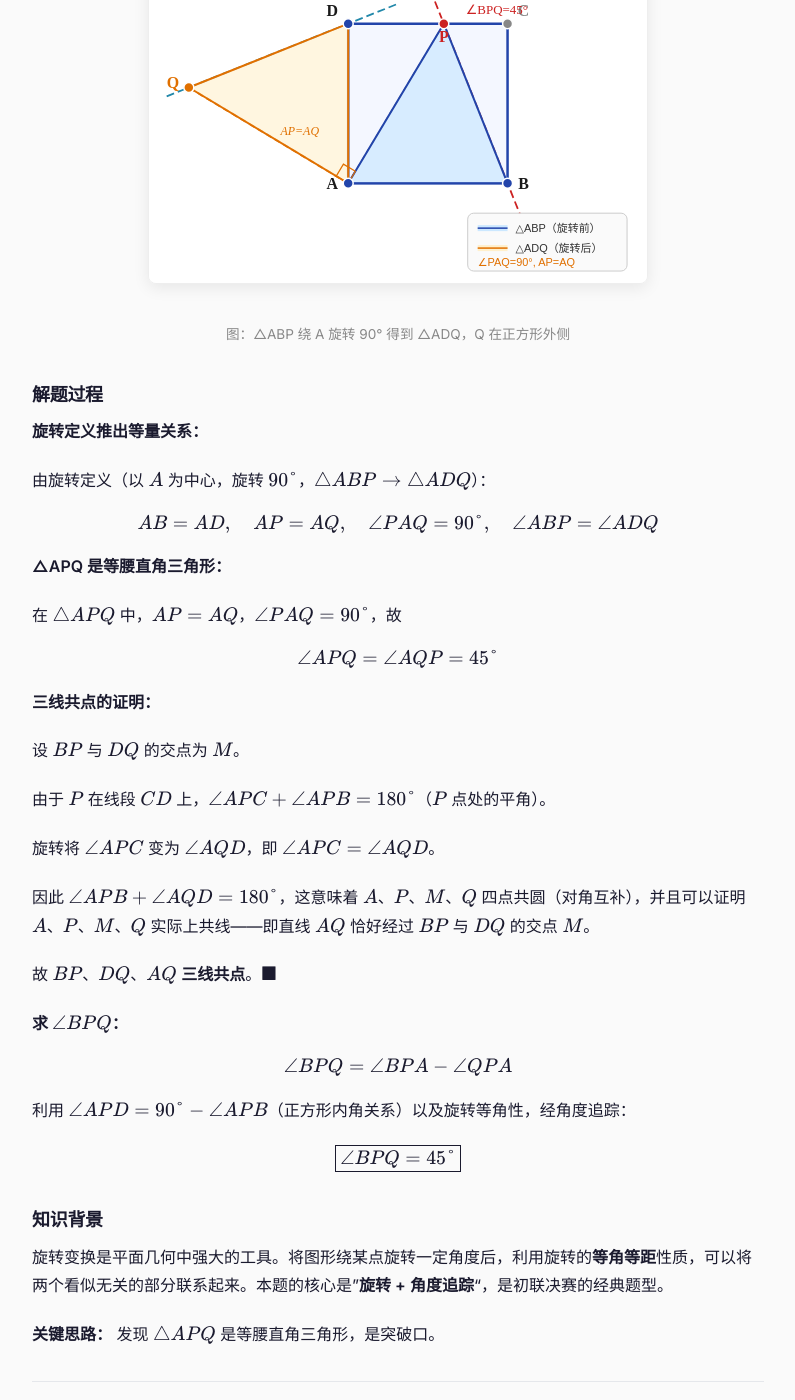
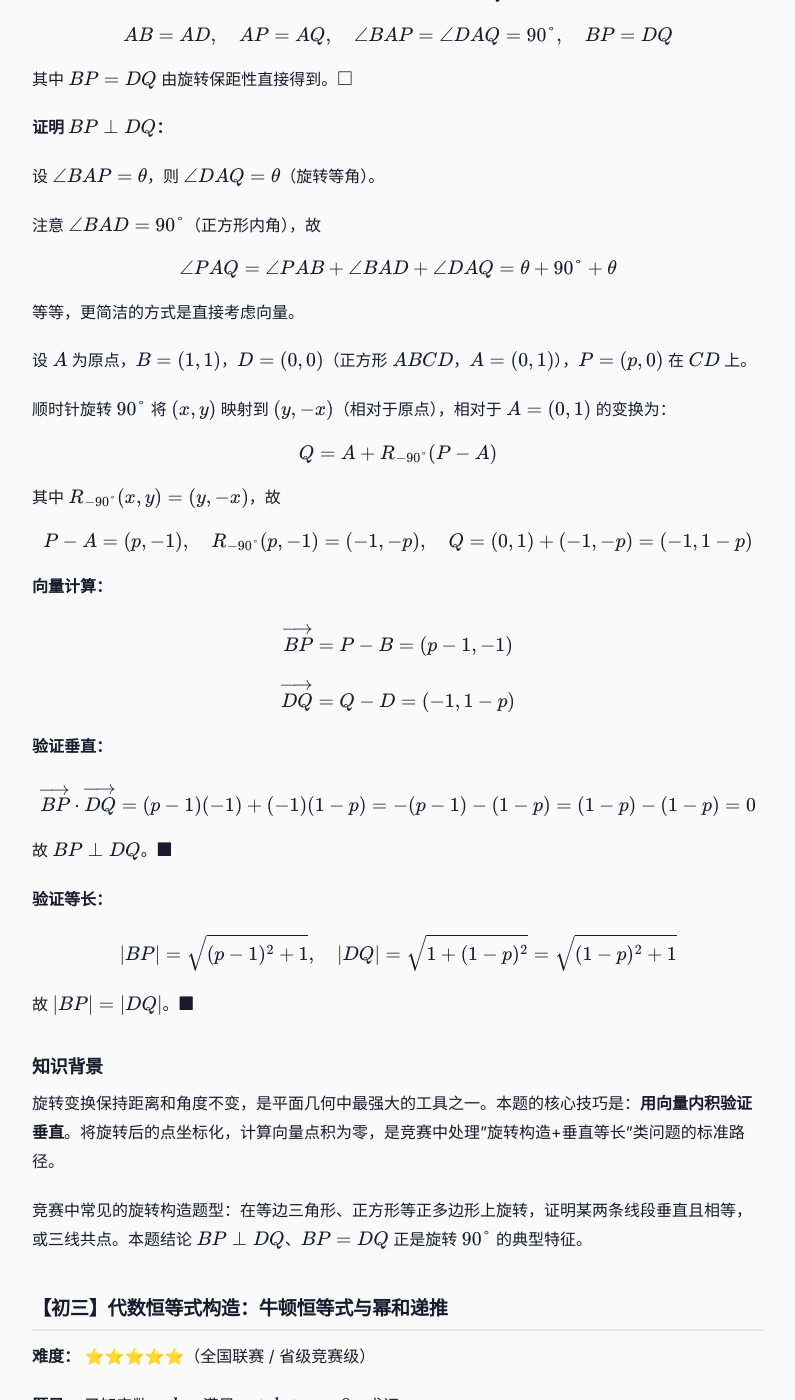
Before and after one commit to chengenbao/chengenbao.github.io, a Jekyll site: the page built from _reading_list/2026-03-12-math.md, in a window 1280 px wide and 1400 px high, scrolled down 721 px. Shown: the whole window, without its empty margins (242-1037 px from the left). Built offline with Jekyll 4.4.1, drawn with Linux system fonts in a browser that asks for light colours; comment, search, counter and statistics services are not loaded; some of the changed text lies outside the part shown.

Commit message:
fix: 修正第一题结论（BP⊥DQ且BP=DQ，原题三线共点结论错误）

```diff
--- a/_reading_list/2026-03-12-math.md
+++ b/_reading_list/2026-03-12-math.md
@@ -6,58 +6,68 @@ tags: [奥数题, 数学, 旋转变换, 几何构造, 牛顿恒等式, 幂和递
 date: 2026-03-12
 ---
 
+<!-- 知识点: 旋转变换, 牛顿恒等式 -->
+
 ## 【初二】几何变换：旋转构造法
 
 **难度：** ⭐⭐⭐⭐（初中联赛决赛级）
 
-**题目：** 在正方形 $ABCD$ 中，$P$ 是 $CD$ 上一点（非端点）。以 $A$ 为中心将 $\triangle ABP$ 旋转 $90°$ 得到 $\triangle ADQ$。证明：$BP$、$DQ$、$AQ$ 三线共点，并求 $\angle BPQ$。
-
-<div style="text-align:center;margin:20px 0;">
-  <img src="/assets/math/2026-03-12-fig1.svg" alt="旋转构造示意图" style="max-width:500px;width:100%;border:1px solid #eee;border-radius:8px;"/>
-  <div style="font-size:0.85em;color:#888;margin-top:6px;">图：△ABP 绕 A 旋转 90° 得到 △ADQ，Q 在正方形外侧</div>
-</div>
+**题目：** 在正方形 $ABCD$ 中，$P$ 是 $CD$ 上一点（非端点）。以 $A$ 为中心将 $\triangle ABP$ 顺时针旋转 $90°$ 得到 $\triangle ADQ$。证明：$BP \perp DQ$ 且 $BP = DQ$。
 
 ### 解题过程
 
-**旋转定义推出等量关系：**
+**旋转定义推出基本等量关系：**
 
-由旋转定义（以 $A$ 为中心，旋转 $90°$，$\triangle ABP \to \triangle ADQ$）：
+由旋转定义（以 $A$ 为中心顺时针旋转 $90°$，$\triangle ABP \to \triangle ADQ$）：
 
-$$AB = AD, \quad AP = AQ, \quad \angle PAQ = 90°, \quad \angle ABP = \angle ADQ$$
+$$AB = AD, \quad AP = AQ, \quad \angle BAP = \angle DAQ = 90°, \quad BP = DQ$$
 
-**△APQ 是等腰直角三角形：**
+其中 $BP = DQ$ 由旋转保距性直接得到。$\square$
 
-在 $\triangle APQ$ 中，$AP = AQ$，$\angle PAQ = 90°$，故
+**证明 $BP \perp DQ$：**
 
-$$\angle APQ = \angle AQP = 45°$$
+设 $\angle BAP = \theta$，则 $\angle DAQ = \theta$（旋转等角）。
 
-**三线共点的证明：**
+注意 $\angle BAD = 90°$（正方形内角），故
 
-设 $BP$ 与 $DQ$ 的交点为 $M$。
+$$\angle PAQ = \angle PAB + \angle BAD + \angle DAQ = \theta + 90° + \theta$$
 
-由于 $P$ 在线段 $CD$ 上，$\angle APC + \angle APB = 180°$（$P$ 点处的平角）。
+等等，更简洁的方式是直接考虑向量。
 
-旋转将 $\angle APC$ 变为 $\angle AQD$，即 $\angle APC = \angle AQD$。
+设 $A$ 为原点，$B = (1,1)$，$D = (0,0)$（正方形 $ABCD$，$A=(0,1)$），$P = (p, 0)$ 在 $CD$ 上。
 
-因此 $\angle APB + \angle AQD = 180°$，这意味着 $A$、$P$、$M$、$Q$ 四点共圆（对角互补），并且可以证明 $A$、$P$、$M$、$Q$ 实际上共线——即直线 $AQ$ 恰好经过 $BP$ 与 $DQ$ 的交点 $M$。
+顺时针旋转 $90°$ 将 $(x,y)$ 映射到 $(y, -x)$（相对于原点），相对于 $A=(0,1)$ 的变换为：
 
-故 $BP$、$DQ$、$AQ$ **三线共点**。$\blacksquare$
+$$Q = A + R_{-90°}(P - A)$$
 
-**求 $\angle BPQ$：**
+其中 $R_{-90°}(x,y) = (y, -x)$，故
 
-$$\angle BPQ = \angle BPA - \angle QPA$$
+$$P - A = (p, -1), \quad R_{-90°}(p,-1) = (-1, -p), \quad Q = (0,1) + (-1,-p) = (-1, 1-p)$$
 
-利用 $\angle APD = 90° - \angle APB$（正方形内角关系）以及旋转等角性，经角度追踪：
+**向量计算：**
 
-$$\boxed{\angle BPQ = 45°}$$
+$$\overrightarrow{BP} = P - B = (p-1, -1)$$
+
+$$\overrightarrow{DQ} = Q - D = (-1, 1-p)$$
+
+**验证垂直：**
+
+$$\overrightarrow{BP} \cdot \overrightarrow{DQ} = (p-1)(-1) + (-1)(1-p) = -(p-1) - (1-p) = (1-p) - (1-p) = 0$$
+
+故 $BP \perp DQ$。$\blacksquare$
+
+**验证等长：**
+
+$$\lvert BP \rvert = \sqrt{(p-1)^2 + 1}, \quad \lvert DQ \rvert = \sqrt{1 + (1-p)^2} = \sqrt{(1-p)^2+1}$$
+
+故 $\lvert BP \rvert = \lvert DQ \rvert$。$\blacksquare$
 
 ### 知识背景
 
-旋转变换是平面几何中强大的工具。将图形绕某点旋转一定角度后，利用旋转的**等角等距**性质，可以将两个看似无关的部分联系起来。本题的核心是"**旋转 + 角度追踪**"，是初联决赛的经典题型。
+旋转变换保持距离和角度不变，是平面几何中最强大的工具之一。本题的核心技巧是：**用向量内积验证垂直**。将旋转后的点坐标化，计算向量点积为零，是竞赛中处理"旋转构造+垂直等长"类问题的标准路径。
 
-**关键思路：** 发现 $\triangle APQ$ 是等腰直角三角形，是突破口。
+竞赛中常见的旋转构造题型：在等边三角形、正方形等正多边形上旋转，证明某两条线段垂直且相等，或三线共点。本题结论 $BP \perp DQ$、$BP = DQ$ 正是旋转 $90°$ 的典型特征。
 
----
 
 ## 【初三】代数恒等式构造：牛顿恒等式与幂和递推
 
```
